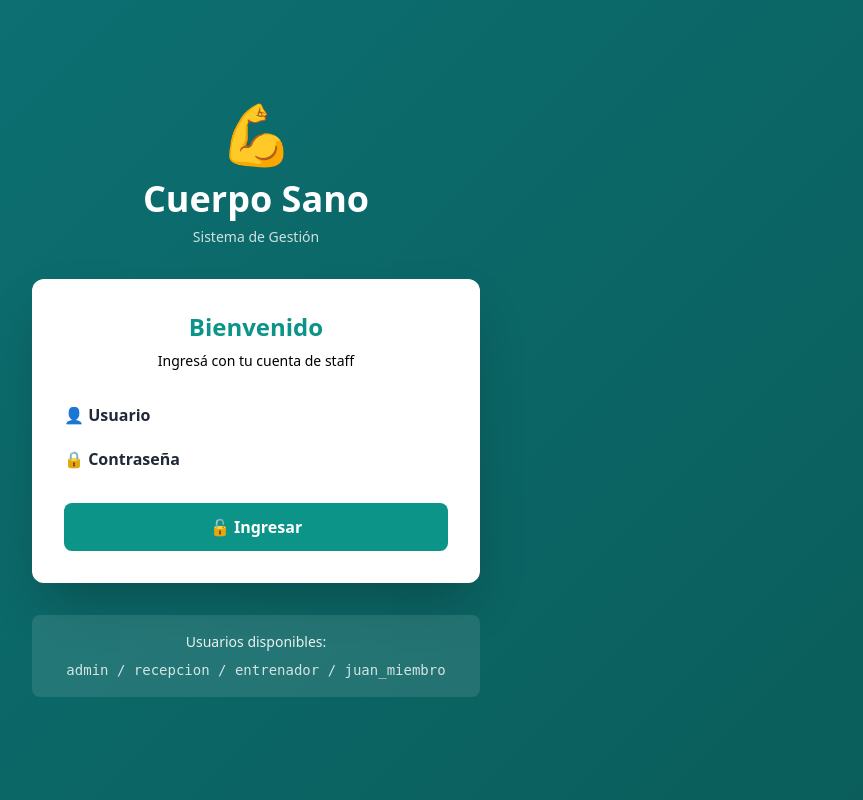
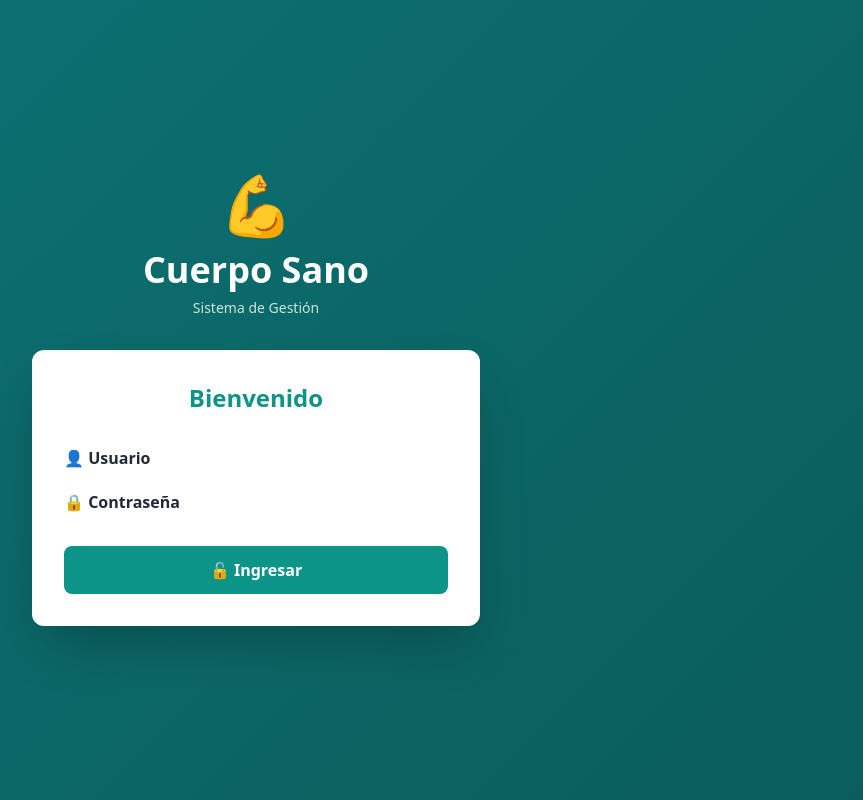
Before and after one commit to angelhzambrano/tp-ingsoft-cuerpo-sano, a Django app: page /test-template/ in a window 1280 px wide. Shown: the whole page, without its empty margins (384-1247 px from the left). Run offline with Django 5.2, Linux system fonts and the light colour scheme; some libraries are stand-ins or nearby versions.

Commit message:
fix: Remover texto descriptivo y usuarios demo del login

```diff
--- a/templates/registration/login.html
+++ b/templates/registration/login.html
@@ -70,8 +70,7 @@
             <!-- Card de login -->
             <div class="bg-white rounded-xl shadow-2xl overflow-hidden">
                 <div class="p-8">
-                    <h2 class="text-2xl font-bold text-center mb-2" style="color: var(--primary);">Bienvenido</h2>
-                    <p class="text-center text-gray text-sm mb-8">Ingresá con tu cuenta de staff</p>
+                    <h2 class="text-2xl font-bold text-center mb-8" style="color: var(--primary);">Bienvenido</h2>
 
                     {% if form.non_field_errors %}
                     <div style="background-color: #fee2e2; border: 1px solid #fecaca; border-radius: 0.5rem; padding: 1rem; margin-bottom: 1.5rem;">
@@ -110,13 +109,6 @@
                 </div>
             </div>
 
-            <!-- Info usuarios de demo -->
-            <div style="margin-top: 2rem; padding: 1rem; background-color: rgba(255, 255, 255, 0.1); border-radius: 0.5rem; color: white; text-align: center; font-size: 0.875rem;">
-                <p style="margin-bottom: 0.5rem; opacity: 0.9;">Usuarios disponibles:</p>
-                <div style="font-family: monospace; opacity: 0.8;">
-                    <p>admin / recepcion / entrenador / juan_miembro</p>
-                </div>
-            </div>
         </div>
     </div>
 </body>
```
